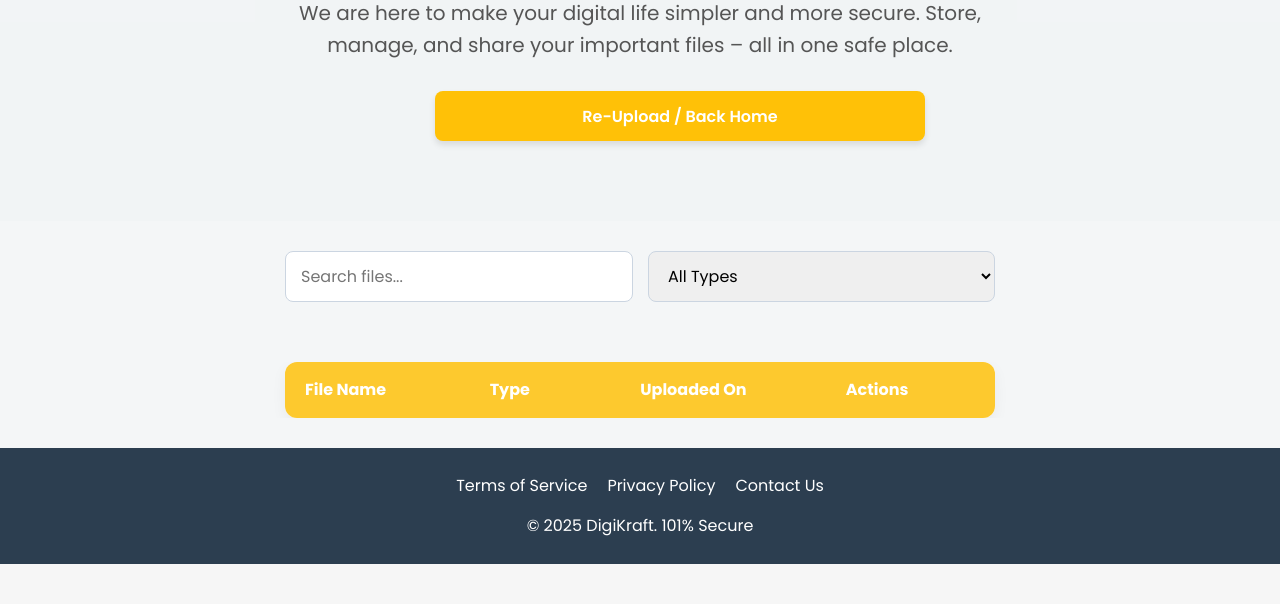
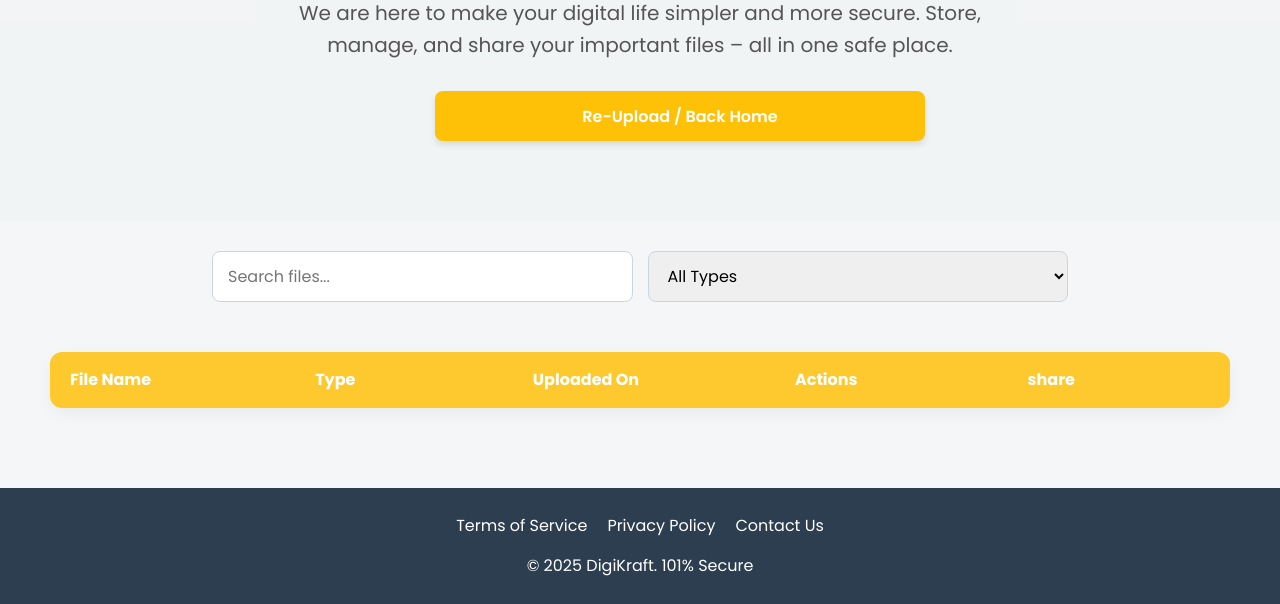
Before and after one commit to vishal-rathod-7/Digikraft-, a Flask app: template templates/showfile.html in a window 1280 px wide. Shown: the part 741-1345 px from the top of the page. Before the commit the page ends 1305 px from the top, so only its background shows below. Run offline with Flask 3, Linux system fonts and the light colour scheme; the template is opened without the code that fills it, so the values that code supplies are empty.

Commit message:
Share button fix

```diff
--- a/static/css/mainhomeshwofile.css
+++ b/static/css/mainhomeshwofile.css
@@ -272,7 +272,7 @@ nav a:hover {
 
 /* -------------------- Search & Filter -------------------- */
 .search-filter {
-    width: 750px;
+    width: 70%;
     margin: 30px auto;
     display: flex;
     justify-content: space-between;
@@ -296,12 +296,9 @@ nav a:hover {
 
 /* -------------------- File List -------------------- */
 .file-list {
-    width: 750px;
-    margin: 30px auto;
-    overflow-x: auto;
-    padding: 0 20px;
+    width: 100%;
+    padding: 20px 50px 80px 50px;
 }
-
 .file-list table {
     width: 100%;
     border-collapse: collapse;
@@ -553,6 +550,24 @@ footer .footer-links a {
 footer .footer-links a:hover {
     color: var(--primary-color);
 }
+.share-icon {
+    cursor: pointer;
+    margin-left: 10px;
+    color: #007bff;
+}
+.share-icon:hover {
+    color: #0056b3;
+}
+
+.share-btn {
+    padding: 10px;
+    display: block;
+    margin: 6px 0;
+    background: #0066ff;
+    color: white;
+    border-radius: 6px;
+    text-decoration: none;
+}
 
 /* -------------------- Responsive Design -------------------- */
 @media (max-width: 768px) {
--- a/static/js/mainhome.js
+++ b/static/js/mainhome.js
@@ -85,8 +85,6 @@ if (selectFileBtn && fileInput && uploadForm) {
             });
     });
 }
-
-// ================== SHOW FILES (for showfiles.html) ==================
 let allFiles = []; // Store all fetched files for search/filter
 
 function loadUserFiles() {
@@ -109,13 +107,14 @@ function renderFileTable(files) {
     if (!tbody) return;
 
     tbody.innerHTML = "";
-    files.forEach((file) => {
-        const ext = (file.filename.split(".").pop() || "").toUpperCase();
+files.forEach(file => {
+    const tr = document.createElement("tr");
+    const ext = file.filename.split('.').pop();
     const uploaded = file.uploaded_at;
-        const viewUrl = `http://127.0.0.1:5000${file.url}`;
-        const downloadUrl = `http://127.0.0.1:5000/download/${file.id}`;
 
-        const tr = document.createElement("tr");
+    const viewUrl = `/download_file/${file.filename}`;
+    const downloadUrl = `/download_file/${file.filename}`; // optional
+
     tr.innerHTML = `
         <td>${file.filename}</td>
         <td>${ext}</td>
@@ -125,10 +124,33 @@ function renderFileTable(files) {
             <i class="fas fa-download action-icon download" onclick="window.location.href='${downloadUrl}'"></i>
             <i class="fa-regular fa-trash-can" onclick="deleteFile(${file.id})"></i>
         </td>
+        <td>
+            <a href="#" onclick="shareFile('${file.filename}')" title="Share">
+                   <span style="color: #3aeb4f;" class="share-icon"><i class="fa-solid fa-share-nodes"></i></span>
+            </a>
+        </td>
     `;
     tbody.appendChild(tr);
 });
 }
+function shareFile(filename) {
+    const shareURL = `${window.location.origin}/download_file/${filename}`;
+
+    if (navigator.share) {
+        navigator.share({
+            title: "DigiKraft File",
+            text: "Check out this file from DigiKraft!",
+            url: shareURL
+        })
+        .then(() => console.log("Shared successfully"))
+        .catch((err) => console.error(err));
+    } else {
+        navigator.clipboard.writeText(shareURL)
+        .then(() => alert("Link copied to clipboard!\n" + shareURL))
+        .catch(err => alert("Failed to copy share link"));
+    }
+}
+
 
 // Delete file
 function deleteFile(fileId) {
--- a/templates/showfile.html
+++ b/templates/showfile.html
@@ -5,6 +5,7 @@
     <meta name="viewport" content="width=device-width, initial-scale=0.5">
     <title>DigiKraft - Your Files</title>
     <link rel="stylesheet" href="../static/css/mainhomeshwofile.css">
+    <link rel="stylesheet" href="https://cdnjs.cloudflare.com/ajax/libs/font-awesome/6.5.0/css/all.min.css">
     <link rel="stylesheet" href="https://cdnjs.cloudflare.com/ajax/libs/font-awesome/6.5.0/css/all.min.css">
     <link href="https://fonts.googleapis.com/css2?family=Poppins:wght@400;600;700&display=swap" rel="stylesheet">
 </head>
@@ -90,6 +91,7 @@
                 <th>Type</th>
                 <th>Uploaded On</th>
                 <th>Actions</th>
+                <th>share  </th>
             </tr>
         </thead>
         <tbody id="fileTableBody">
@@ -126,13 +128,13 @@
         slideTimer = setTimeout(showSlides, 3000);
     }
 
-    // Next/Prev Controls
     function plusSlides(n) {
-        clearTimeout(slideTimer); // stop auto
+        clearTimeout(slideTimer);
         slideIndex += n - 1;
         if (slideIndex < 0) { slideIndex = document.getElementsByClassName("slides").length - 1; }
         showSlides();
     }
+    v
 </script>
 
 <script src="../static/js/mainhome.js"></script>
```
Also changed, not shown: templates/contact.html (+4 -4 lines). Lines whose indentation alone changed are shown as unchanged.
